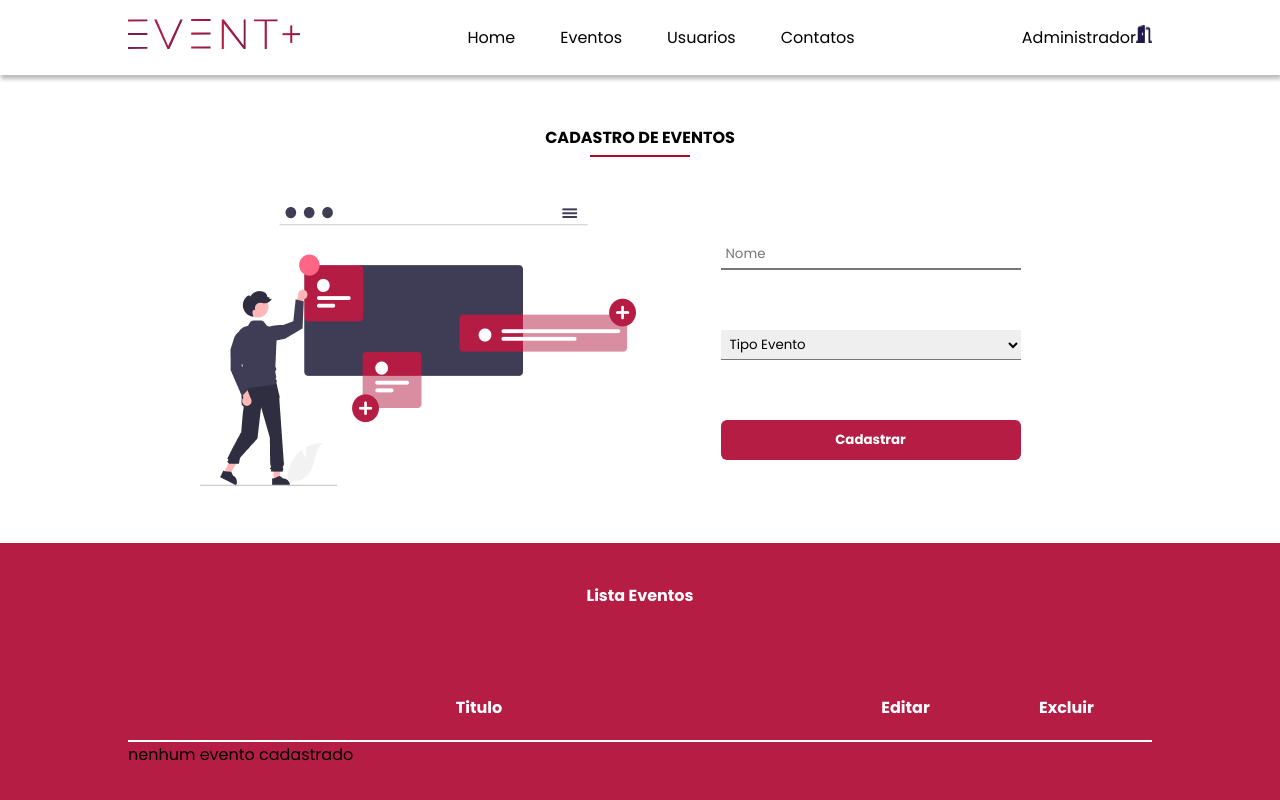
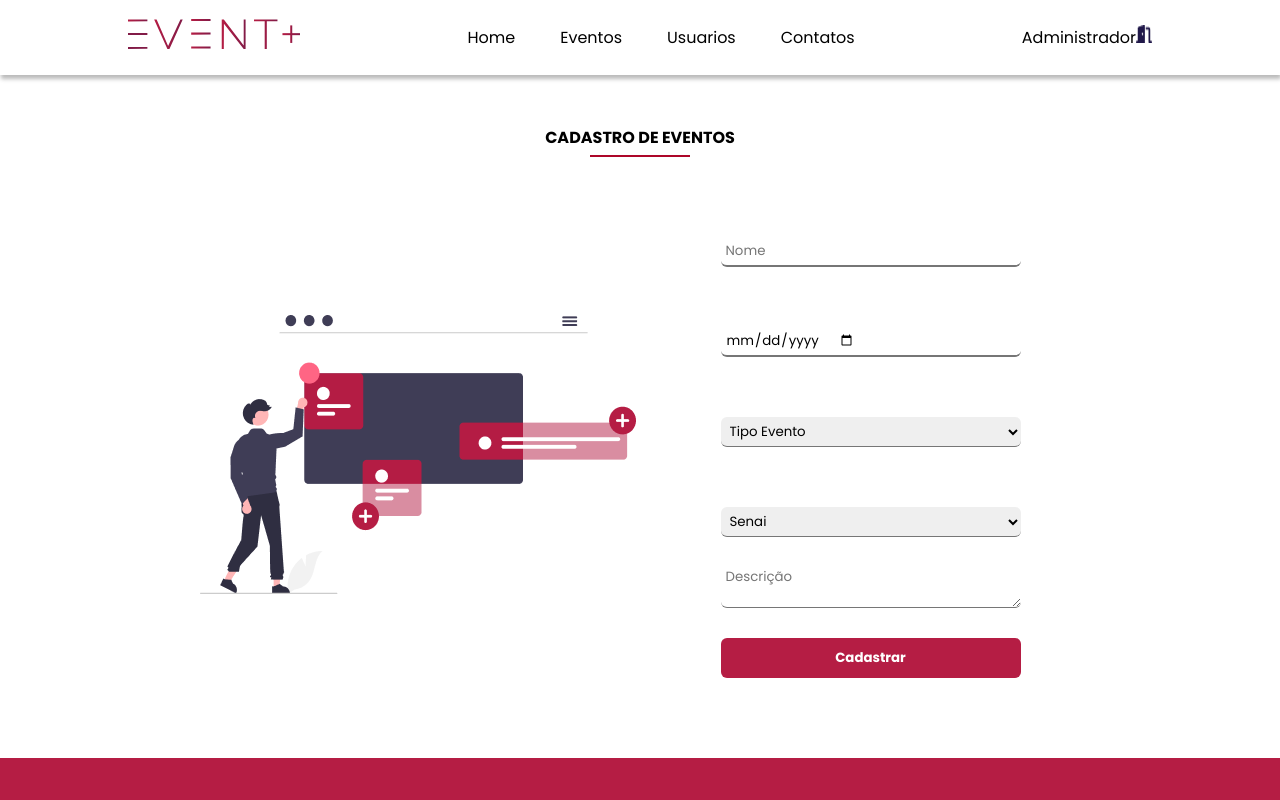
Before and after one commit to brendamoreirah/Event-React, a React (Create React App) app in the folder event/: page /Eventos in a window 1280 px wide. Shown: the top 800 px of the page. Built offline with nearby package versions, Linux system fonts and the light colour scheme.

Commit message:
feat: atualizando projeto

```diff
--- a/event/src/components/cadastro/Cadastro.css
+++ b/event/src/components/cadastro/Cadastro.css
@@ -35,8 +35,8 @@
 /* Modificando o input e select */
 
 .campo_cad_nome input,
-.campo_cad_genero select
-{
+.campo_cad_evento select {
+    border-radius: 6px;
     outline: none;
     padding: 0 5px;
     width: 300px;
@@ -45,7 +45,8 @@
 }
 
 .campo_cad_nome input,
-.campo_cad_genero select {
+.campo_cad_evento select,
+.campo_cad_evento textarea {
     display: flex;
     margin: 30px;
 
@@ -54,8 +55,9 @@
     border-left: none;
     outline: none;
 }
-.campo_cad_genero{
-    margin-bottom: 30PX;
+
+.campo_cad_evento {
+    /* margin-bottom: 30px; */
     color: gray;
 }
 
@@ -69,13 +71,23 @@
 
 }
 
+
+.campo_cad_evento textarea{
+    width: 300px;
+    max-width: 300px;
+    flex-wrap: wrap;
+    border-radius: 6px;
+      padding: 0 5px;
+}
+
+
 @media screen and (max-width: 880px) {
     .campos_cadastro {
         flex-direction: column;
         align-items: center;
     }
 
-    .banner_cadastro{
+    .banner_cadastro {
         display: none;
     }
 }
@@ -85,7 +97,8 @@
         font-size: 20px;
     }
 
-    .campo_preen, .campo_cad_nome{
+    .campo_preen,
+    .campo_cad_nome {
         padding: 0px 0px 0px 0px;
     }
 }
--- a/event/src/components/cadastro/Cadastro.jsx
+++ b/event/src/components/cadastro/Cadastro.jsx
@@ -5,7 +5,7 @@ const Cadastro = (props) => {
     return (
         <section className="section_cadastro">
             <form onSubmit={props.funcCadastro} action="" className="layuot_grid form_cadastro">
-                <h1>{props.tituloCadastro}</h1>
+                <h1>{props.titulo_cadastro}</h1>
                 <hr />
                 <div className="campos_cadastro">
                     <div className="banner_cadastro">
@@ -18,15 +18,37 @@ const Cadastro = (props) => {
                                 value={props.valorInput}
                                 onChange={(e) => props.setValorInput(e.target.value)} />
                         </div>
-                        <div className="campo_cad_genero" style={{ display: props.visibilidade }}>
-                            <label htmlFor="genero"></label>
-                            <select name="genero" id="">
+                        <div className="campo_cad_nome">
+                            <input type="date" style={{ display: props.data }}
+                            value={props.valorDate}
+                            onChange={(e) => props.setValorDate(e.target.value)} />
+                        </div>
+
+                        <div className="campo_cad_evento" style={{ display: props.visible }}>
+                            <label htmlFor="evento"></label>
+                            <select name="evento" id=""
+                                value={props.valorSelect}
+                                onChange={(e) => props.setValorSelect(e.target.value)}>
                                 <option value="" disabled selected>Tipo Evento</option>
-                                <option value="">Chocolate</option>
-                                <option value="">Avela</option>
-                                <option value="">Ninho</option>
+                                {props.lista && props.lista.length > 0 && props.lista.map((itemTipoEvento) => (
+                                    (
+                                        <option value={itemTipoEvento.idTipoEvento}>{itemTipoEvento.tituloTipoEvento}</option>
+                                    ))
+                                )}
+
                             </select>
                         </div>
+                        <div className="campo_cad_evento" style={{ display: props.visible }}>
+                            <select name="" id=""
+                                value={props.valorSelect2}
+                                onChange={(e) => props.setValorSelect2(e.target.value)}>
+                                <option value="">Senai</option>
+                            </select>
+                            <textarea name="" id="" placeholder="Descrição" className="descricao"
+                                value={props.valorText}
+                                onChange={(e) => props.setValorText(e.target.value)}></textarea>
+                        </div>
+
                         <Botao nomeDoBotao="Cadastrar" />
                     </div>
                 </div>
--- a/event/src/components/lista/Lista.css
+++ b/event/src/components/lista/Lista.css
@@ -5,9 +5,8 @@
     flex-direction: column;
     align-items: center;
     padding: 40px 0;
+}
 
-
-}
 
 
 .linha_titulo{
@@ -15,14 +14,15 @@
    width: 100%;
    border-style: solid;
    border-width: 1px;
-    border-color: #B51D44;
+   border-color: #ffffff84;
    margin-top: 5px;
-    margin-bottom: 30px;
+   margin-bottom: 20px;
+
 }
 
 
-.item_lista img {
-    height: 30px;
+.item_lista img{
+    height: 28px;
 }
 
 .tabela{
@@ -34,11 +34,15 @@
 .tabela table{
     width: 100%;
     border-collapse: collapse;
+
 }
+
 
 .tabela .table_cabecalho :first-child{
     width: 300px;
+
 }
+
 
 .tabela .table_cabecalho :nth-child(2){
     width: 200px;
@@ -46,19 +50,18 @@
 
 .tabela .table_cabecalho th{
     width: 100px;
-
 }
 
-
 .item_lista td{
+    /* desgrudar o item do titulo */
+    padding: 20px 0 10px 0;
     color: white;
-      padding: 20px 0 10px 0;
 }
-
 
 .item_lista{
     text-align: center;
-    border-bottom: solid 1px #73061B20;
+    border-bottom:  solid 1px #73061B20;
+
 }
 
 .listagem h1{
@@ -68,8 +71,30 @@
 
 .tabela_cabecalho th{
     color: white;
+    font-size: 18px;
     padding: 20px 0px;
-    border-bottom: 2px solid white;
+    border-bottom: 2px solid rgba(255, 255, 255, 0.5);
+}
+
+/* .linha_divisoria{
+    border-style: solid;
+    border-width: 1px;
+    border-color: #ffffff84;
+    margin-top: 5px;
+    border-collapse: collapse;
+} */
+
+
+
+.botao_edicao{
+    border: none;
+     /* background-color: white;  */
+     transition: 0.3s ease, transform 0.3s ease
+
+}
+
+.botao_edicao:hover{
+    transform: scale(1.10);
 }
 
 
--- a/event/src/components/lista/Lista.jsx
+++ b/event/src/components/lista/Lista.jsx
@@ -1,66 +1,74 @@
 import "./Lista.css";
-import Editar from "../../assets/img/editar.png"
-import Excluir from "../../assets/img/excluir.png"
-import React, { useState } from 'react';
+import Editar from "../../assets/img/editar.png";
+import Excluir from "../../assets/img/excluir.png";
+import Descricao from "../../assets/img/informacoes 1.png";
+
+
 
 
 const Lista = (props) => {
-
-
     return (
         <>
             <section className="listagem">
-            <h1>{`Lista  ${props.tituloLista}`}</h1>
+                <h1>{`Lista de ${props.titulo_lista}`}</h1>
                 <hr className="linha_titulo" />
+
 
                 <div className="tabela layout_grid">
                     <table>
                         <thead>
                             <tr className="tabela_cabecalho">
                                 <th>{props.titulo}</th>
-                            <th style={{display:props.visibilidade}}>Tipo Evento</th>
+                                <th style={{display: props.visibilidade}}>Data do Evento</th>
+                                <th style={{ display: props.visibilidade }}>Tipo Evento</th>
                                 <th>Editar</th>
-                            <th>Excluir</th>
+                                <th>Deletar</th>
+                                <th  style={{ display: props.visibilidade }}>Descrição</th>
                             </tr>
                         </thead>
+
                         <tbody>
                             {props.lista && props.lista.length > 0 ? (
                                 props.lista.map((item) => (
                                     <tr className="item_lista"
-                            key={item.IdTipoEvento }
+                                        key={props.tipoLista == "TiposEventos" ? item.idTipoEvento : (props.tipoLista == "TipoUsuarios" ? item.idTipoUsuario : item.idEvento)}
                                     >
+
                                         <td data-cell={props.titulo}>{props.tipoLista == "TiposEventos" ? item.tituloTipoEvento : item.tituloTipoUsuario}</td>
-                                <td data-cell="Tipo Evento" style={{ display: props.visibilidade }} >xxxxxxxxx</td>
 
-                                <td data-cell="Editar" className="botao_edicao">
+                                        <td data-cell="Tipo Evento" style={{ display: props.visibilidade }}>yyyyyyyyy</td>
+
+                                        <td data-cell="Editar">
                                             <img src={Editar}
+                                                alt="caneta"
                                                 onClick={() => props.funcEditar(item)}
-
-                                    />
-
+                                                className="botao_edicao" />
                                         </td>
-                                <td data-cell="Excluir" className="botao_edicao">
-                                    < img src={Excluir}
-                                    alt="Lixeira"
-                                    onClick={() => props.funcExcluir(item)}
-                                    // style= {{cursor: "pointer"}}
-
-                                    />
+                                        <td data-cell="Excluir">
+                                            <img src={Excluir} alt="lixeira" onClick={() => props.funcExcluir(item)} className="botao_edicao" />
+                                        </td>
+                                        <td data-cell="Descricao"  style={{ display: props.visibilidade }}>
+                                            <img src={Descricao} alt="informacao" onClick={() => props.funcListar(item)} className="botao_edicao"  />
                                         </td>
                                     </tr>
-
                                 ))
                             ) : (
-                                <p>nenhum evento cadastrado</p>
+                                <p>Nenhum tipo evento encontrado</p>
                             )
 
+
                             }
+
                         </tbody>
                     </table>
                 </div>
 
+
             </section>
+
         </>
     )
 }
+
+
 export default Lista;
--- a/event/src/pages/cadastroDeEvento/CadastroDeEventos.jsx
+++ b/event/src/pages/cadastroDeEvento/CadastroDeEventos.jsx
@@ -4,23 +4,56 @@ import Lista from "../../components/lista/Lista";
 import Cadastro from "../../components/cadastro/Cadastro";
 import banner_CadastroDeEvento from "../../assets/img/undraw_add_information_j2wg 1 (1).png";
 
+import { useEffect, useState } from "react";
+
+import Swal from "sweetalert2";
+
+import api from "../../Services/services";
 
 const CadastroDeEventos = () => {
+
+
+     function alertar(icone, mensagem) {
+            const Toast = Swal.mixin({
+                toast: true,
+                position: "top-end",
+                showConfirmButton: false,
+                timer: 3000,
+                timerProgressBar: true,
+                didOpen: (toast) => {
+                    toast.onmouseenter = Swal.stopTimer;
+                    toast.onmouseleave = Swal.resumeTimer;
+                }
+            });
+            Toast.fire({
+                icon: icone,
+                title: mensagem
+            });
+        }
+
+
+
+
     return(
      <>
         <Header/>
 
         <Cadastro
                 img_banner = {banner_CadastroDeEvento}
-                tituloCadastro = " Cadastro De Eventos"
+                titulo_cadastro = " Cadastro De Eventos"
                 nomes= "Nome"
+                nomedescricao="Descrição"
                 />
 
 
             <Lista
-            tituloLista = " Eventos"
+            titulo_lista = "Eventos"
             titulo = "Titulo"
-            visibilidade = "none"/>
+            visibilidade = "none"
+        />
+
+
+
 
         <Footer/>
         </>
--- a/event/src/pages/cadastroTipoEvento/CadastroTipoEvento.jsx
+++ b/event/src/pages/cadastroTipoEvento/CadastroTipoEvento.jsx
@@ -12,7 +12,6 @@ import Swal from "sweetalert2";
 import api from "../../Services/services";
 
 const CadastroTipoEvento = () => {
-
 
 
   const [tipoEvento, setTipoEvento] = useState([]);
@@ -87,7 +86,7 @@ const CadastroTipoEvento = () => {
       try {
        await api.put(`TiposEventos/${tipo.idTipoEvento}`,
         {tituloTipoEvento: novoTipoEvento})
-        Swal.fire(`O TipoEvento modoficado ${novoTipoEvento}`);
+        Swal.fire(`O TipoEvento modificado ${novoTipoEvento}`);
       } catch (error) {
         console.log(error);
 
@@ -112,7 +111,7 @@ const CadastroTipoEvento = () => {
     if(resultado.isConfirmed) {
       try {
         await api.delete(`TiposEventos/${id.idTipoEvento}`);
-        alertar("secess", "Evento excluido com sucesso");
+        alertar("sucess", "Evento excluido com sucesso");
         listarTipoEvento();
       } catch (error) {
         console.log(error);
@@ -135,17 +134,19 @@ const CadastroTipoEvento = () => {
 
       <Cadastro
         img_banner={banner_CadastroTipoevento}
-        tituloCadastro=" Cadastro Tipo De Eventos"
-        visibilidade="none"
+        titulo_cadastro=" Cadastro Tipo De Eventos"
+        visible="none"
         nomes="Titulo"
         funcCadastro={cadastrarTipoEvento}
         valorInput={tipoEvento}
         setValorInput={setTipoEvento}
+        data="none"
       />
 
       <Lista
-        tituloLista="Tipo Evento"
+        tituloLista="Tipos Eventos"
         titulo="Titulo"
+        tipoLista="TiposEventos"
         visibilidade="none"
         lista={listaTipoEvento}
         funcEditar={editarTipoEvento}
```
Also changed, not shown: event/src/pages/tipoDeUsuario/TipoDeUsuario.jsx (+6 -2 lines), event/src/assets/img/informacoes 1.png (added). Lines whose indentation alone changed are shown as unchanged.
